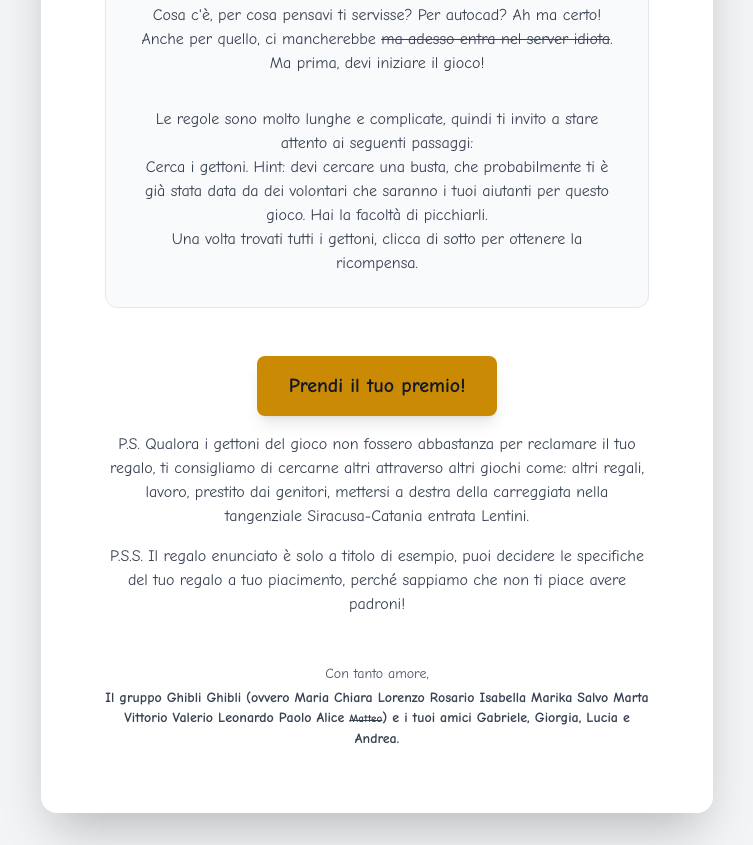
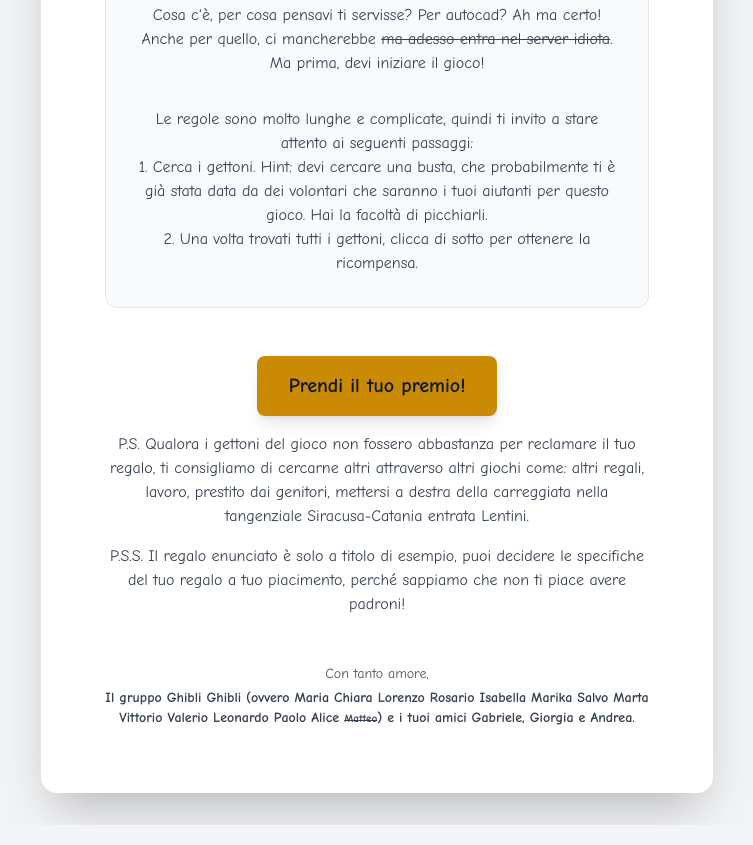
Before and after one commit to Regalo-andrea-papa/Regalo-andrea-papa.github.io, a plain HTML site: page index.html in a window 1280 px wide. Shown: the part 1418-2263 px from the top of the page, without its empty margins (263-1016 px from the left). Drawn offline with nearby package versions, Linux system fonts and the light colour scheme.

Commit message:
Update index.html

```diff
--- a/index.html
+++ b/index.html
@@ -87,7 +87,7 @@
                 <p class="mt-4 text-gray-700 mt-8">
                     Le regole sono molto lunghe e complicate, quindi ti invito a stare attento ai seguenti passaggi:
                 </p>
-                <ol class="text-gray-700" type="1">
+                <ol class="text-gray-700 list-decimal list-inside" type="1">
                     <li>Cerca i gettoni. Hint: devi cercare una busta, che probabilmente ti è già stata data da dei volontari che saranno i tuoi aiutanti per questo gioco. Hai la facoltà di picchiarli.</li>
                     <li>Una volta trovati tutti i gettoni, clicca di sotto per ottenere la ricompensa.</li>
                 </ol>
@@ -107,7 +107,7 @@
             <!-- Footer Note -->
             <div class="fade-in-up delay-4 mt-12">
                 <p class="text-sm text-gray-600">Con tanto amore,</p>
-                <p class="text-sm text-gray-700 font-semibold mt-1">Il gruppo Ghibli Ghibli (ovvero Maria Chiara Lorenzo Rosario Isabella Marika Salvo Marta Vittorio Valerio Leonardo Paolo Alice <del><small>Matteo</small></del>) e i tuoi amici Gabriele, Giorgia, Lucia e Andrea. </p>
+                <p class="text-sm text-gray-700 font-semibold mt-1">Il gruppo Ghibli Ghibli (ovvero Maria Chiara Lorenzo Rosario Isabella Marika Salvo Marta Vittorio Valerio Leonardo Paolo Alice <del><small>Matteo</small></del>) e i tuoi amici Gabriele, Giorgia e Andrea. </p>
             </div>
         </div>
     </div>
```
